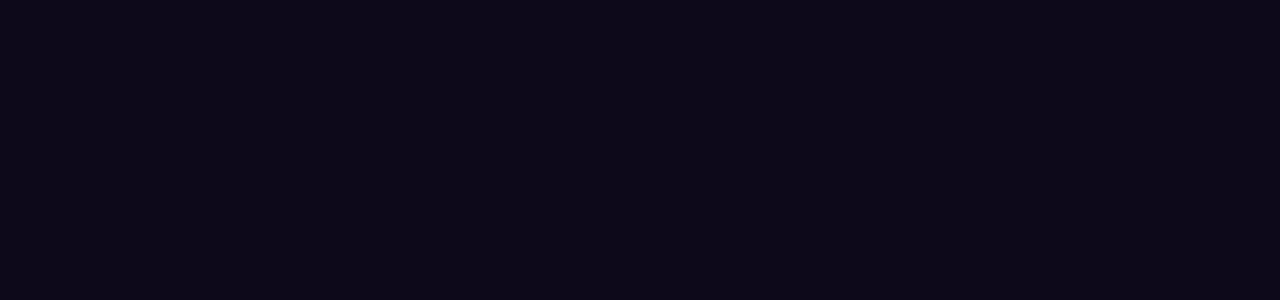
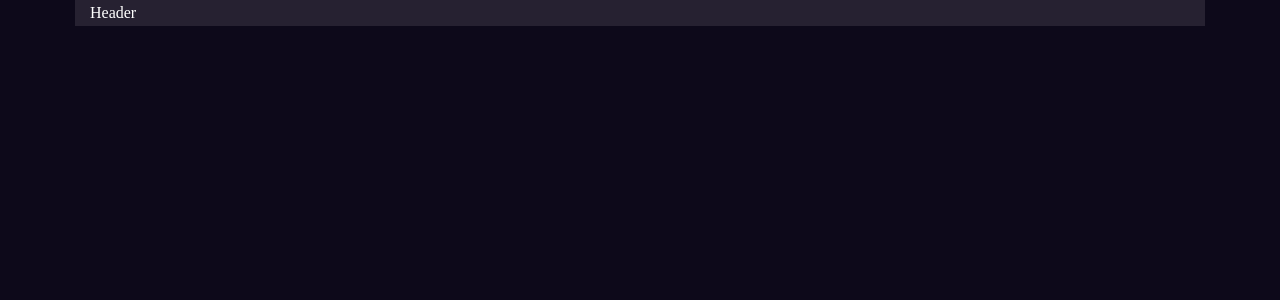
Before and after one commit to natitam1/natnael_tamiru_portfolio, a Next.js app: page / in a window 1280 px wide. Shown: the top 300 px of the page. Built offline with nearby package versions, Linux system fonts and the light colour scheme; a web font is replaced by a local one.

Commit message:
chore: add classes for the header

```diff
--- a/app/layout.jsx
+++ b/app/layout.jsx
@@ -17,10 +17,14 @@ export default function RootLayout({ children }) {
   return (
     <html lang="en">
       <body className={`${sometypeMono.variable} antialiased`}>
+        {/* main navbar */}
         <div className="hidden 2xl:flex w-[285px] h-screen bg-secondary">
           <MainNav />
         </div>
-        <div>{children}</div>
+        <div className="w-full max-w-[1130px] px-[15px] mx-auto bg-pink-50/10">
+          <header>Header</header>
+          <div>{children}</div>
+        </div>
       </body>
     </html>
   );
```
